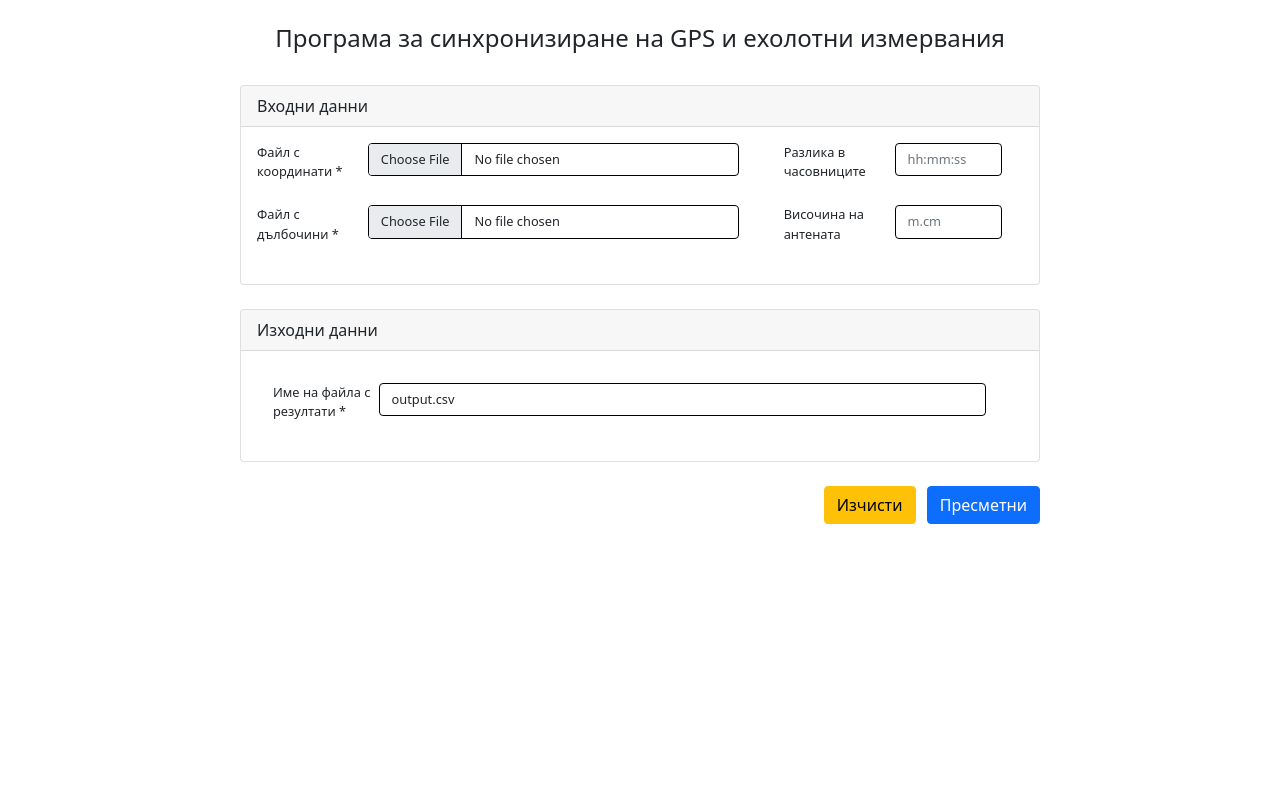
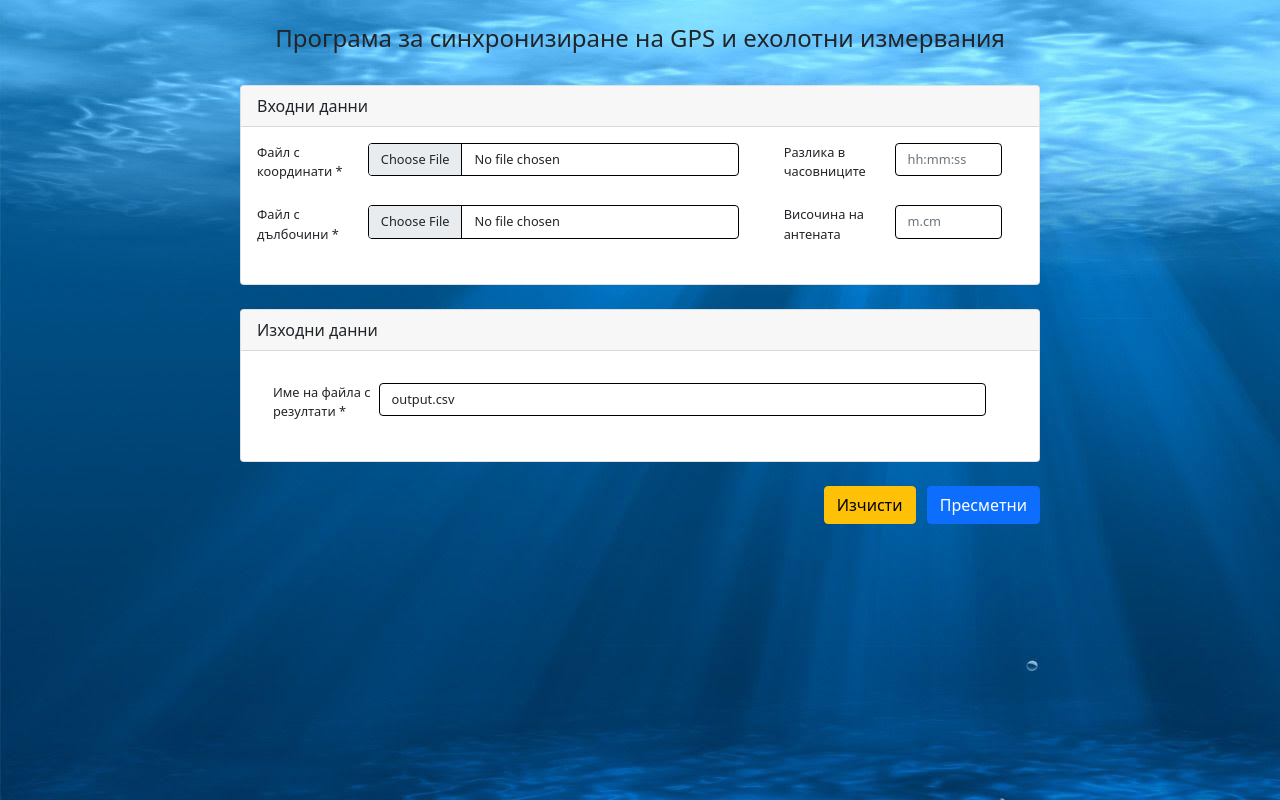
Before and after one commit to zdravko-nestorov/marine-geodesy, an Angular app: page / in a window 1280 px wide. Built offline with nearby package versions, Linux system fonts and the light colour scheme.

Commit message:
Add background image

```diff
--- a/src/app/app.component.css
+++ b/src/app/app.component.css
@@ -0,0 +1,14 @@
+img.bg {
+  /* Set rules to fill background */
+  min-height: 100%;
+  min-width: 1920px;
+
+  /* Set up proportionate scaling */
+  width: 100%;
+  height: auto;
+
+  /* Set up positioning */
+  position: fixed;
+  top: 0;
+  left: 0;
+}
--- a/src/app/app.component.html
+++ b/src/app/app.component.html
@@ -1 +1,3 @@
+<img class="bg" src="/assets/images/sea-water.jpeg"/>
+
 <app-form></app-form>
--- a/src/app/components/app-form/app-form.component.css
+++ b/src/app/components/app-form/app-form.component.css
@@ -7,6 +7,7 @@ div.application {
 div.header {
   margin-top: 1.5rem;
   margin-bottom: 0.5rem;
+  position: relative;
 }
 
 div.alert {
@@ -21,4 +22,5 @@ div > app-card {
 div > button {
   margin-left: 0.7rem;
   float: right;
+  position: relative;
 }
```
Also changed, not shown: src/assets/images/sea-water.jpeg (added).
